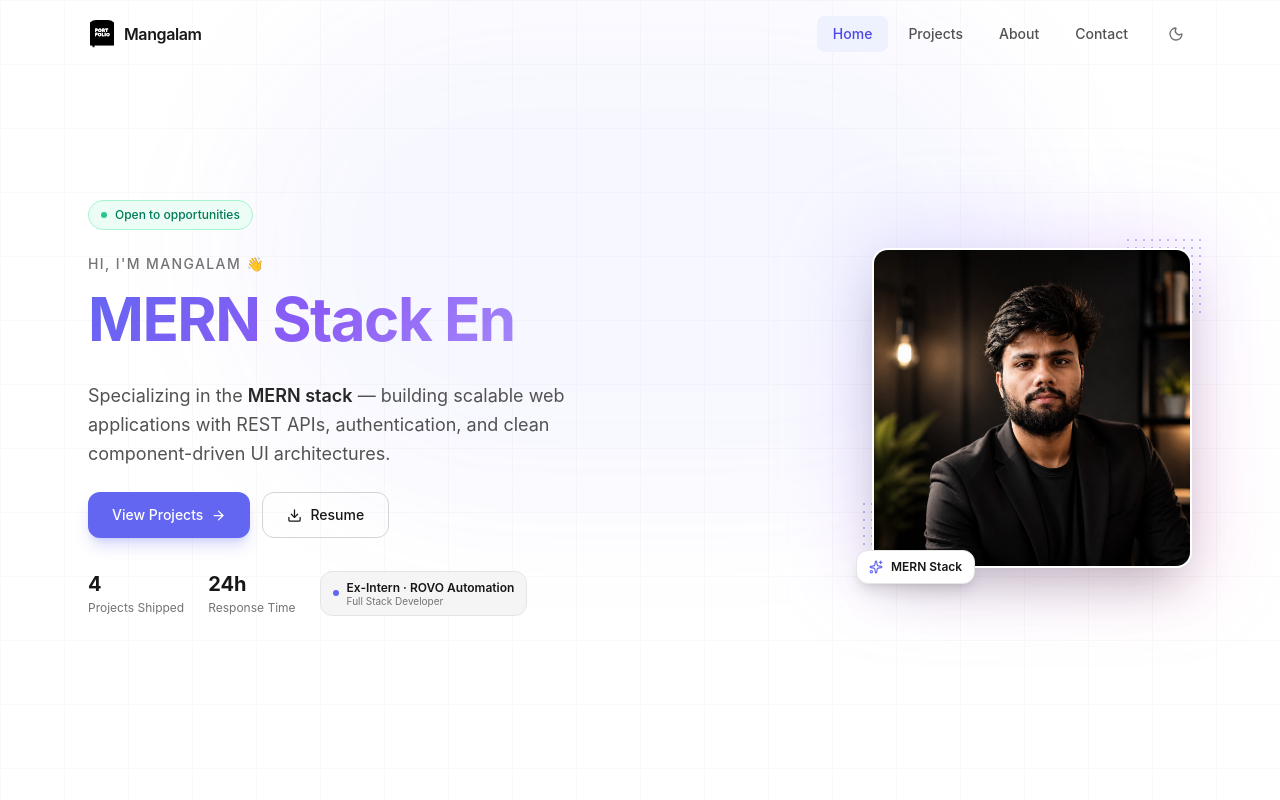
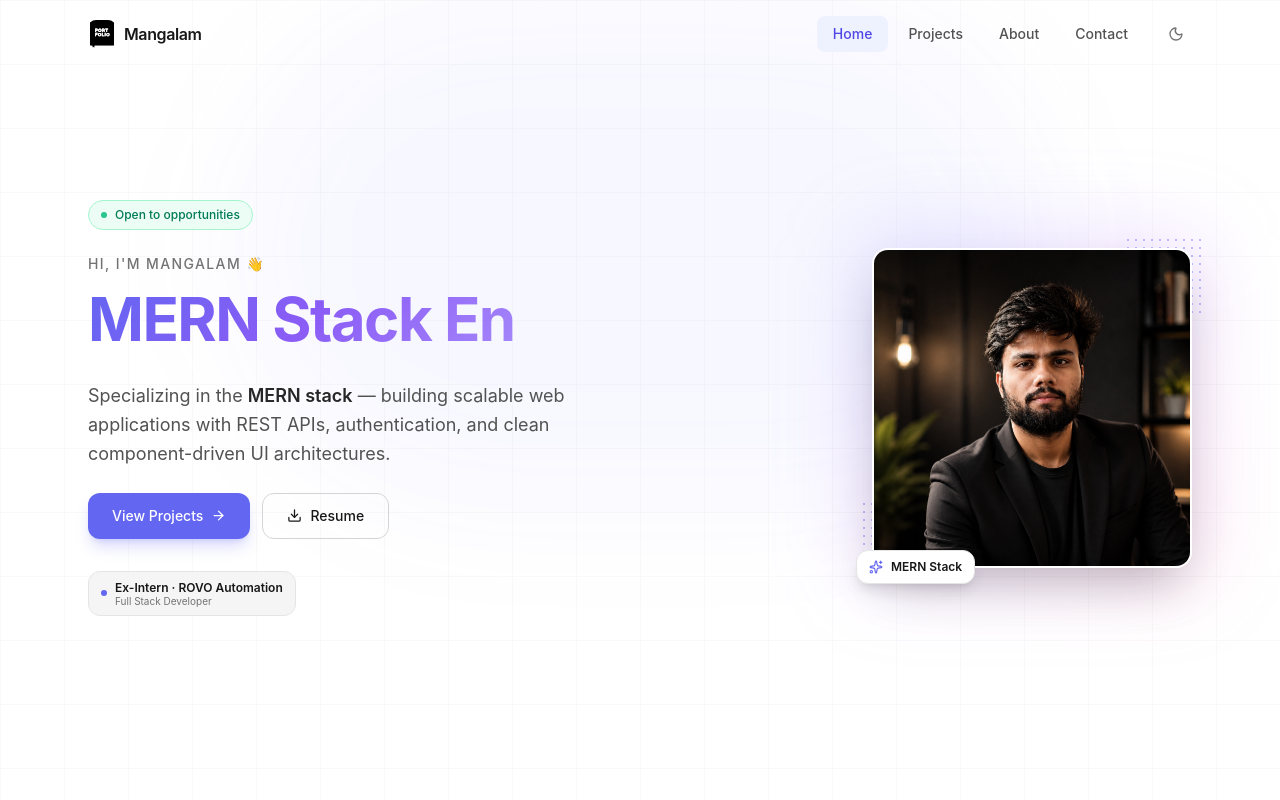
Before and after one commit to Mangalam-17/my-portfolio, a React (Vite) app: page / in a window 1280 px wide. Shown: the top 800 px of the page. Built offline with nearby package versions, Linux system fonts and the light colour scheme.

Commit message:
fix: remove projects shipped and response time stats from hero

```diff
--- a/src/pages/Home.jsx
+++ b/src/pages/Home.jsx
@@ -119,16 +119,6 @@ export default function Home() {
               variants={itemVariants}
               className="flex flex-wrap items-center gap-6 pt-2"
             >
-              <div className="space-y-0.5">
-                <p className="text-xl font-bold dark:text-white">4</p>
-                <p className="text-xs text-neutral-500 dark:text-neutral-500">Projects Shipped</p>
-              </div>
-
-              <div className="space-y-0.5">
-                <p className="text-xl font-bold dark:text-white">24h</p>
-                <p className="text-xs text-neutral-500 dark:text-neutral-500">Response Time</p>
-              </div>
-
               <div className="flex items-center gap-2 px-3 py-2 rounded-xl bg-neutral-100 dark:bg-neutral-800 border border-neutral-200 dark:border-neutral-700">
                 <span className="w-1.5 h-1.5 rounded-full bg-accent-500 flex-shrink-0" />
                 <div>
```
